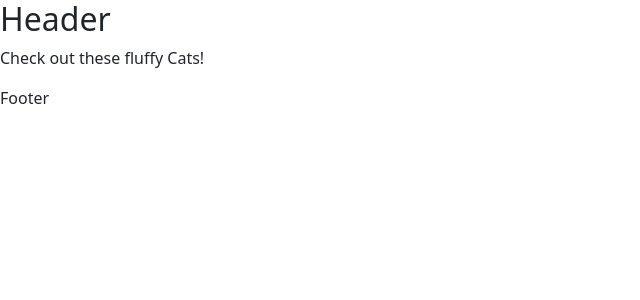
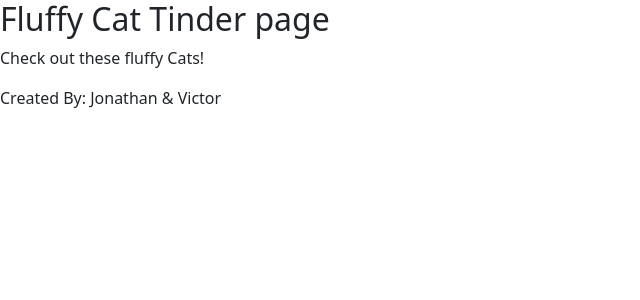
Before and after one commit to learn-academy-2022-bravo/cat-tinder-frontend-bombay-cats-jonathan-victor, a React (Create React App) app: page /catshow in a window 1280 px wide. Shown: the top 300 px of the page, without its empty margins (0-640 px from the left). Built offline with nearby package versions, Linux system fonts and the light colour scheme.

Commit message:
Updated content

```diff
--- a/src/components/Footer.js
+++ b/src/components/Footer.js
@@ -6,7 +6,7 @@
     render() {
         return (
             <div>
-                <footer>Footer</footer>
+                <footer>Created By: Jonathan & Victor</footer>
             </div>
         );
     }
--- a/src/components/Header.js
+++ b/src/components/Header.js
@@ -4,7 +4,7 @@
     render() {
         return (
             <div>
-                <h2>Header</h2>
+                <h2>Fluffy Cat Tinder page </h2>
             </div>
         );
     }
```
